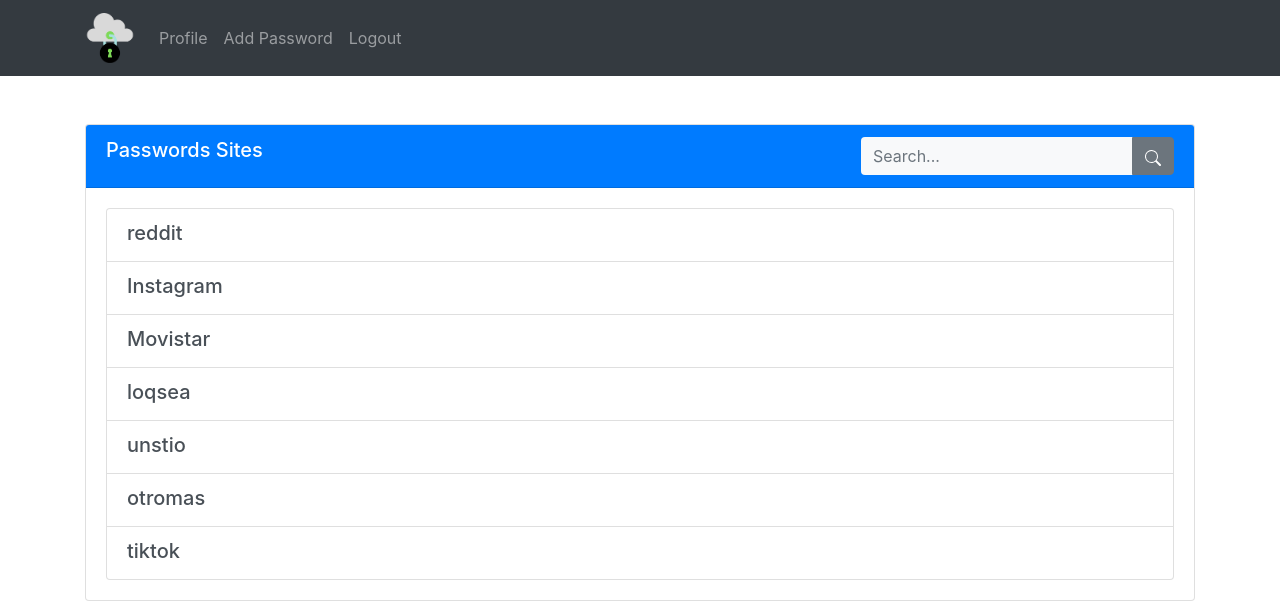
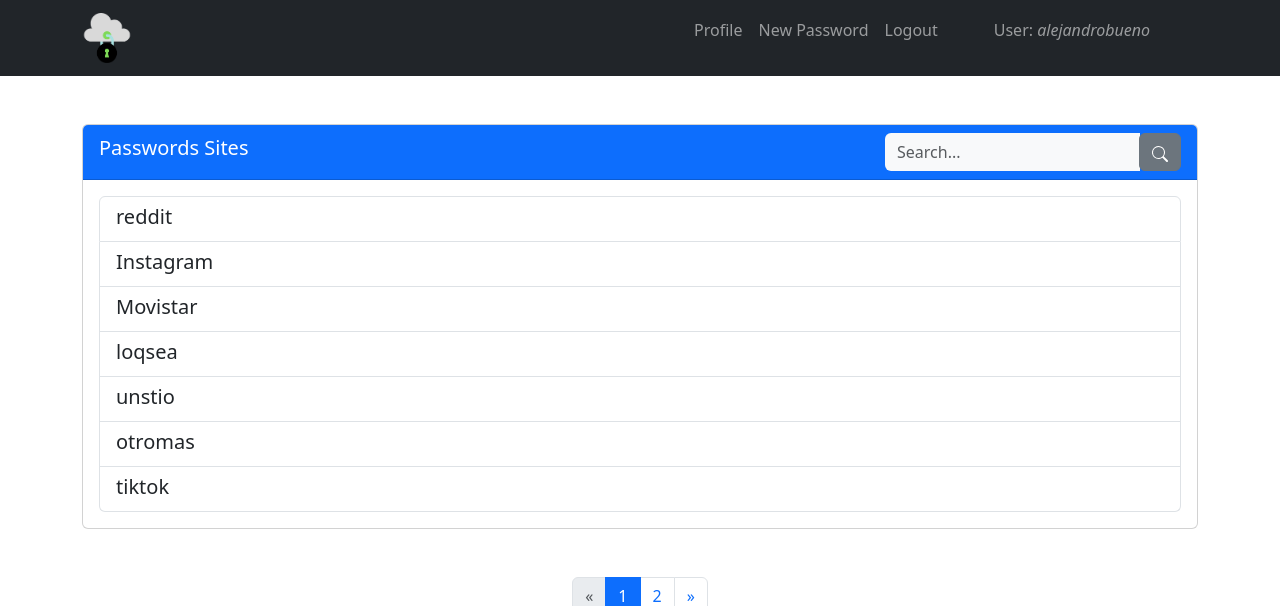
Before and after one commit to al3xHub/Password_Manager, a Django app: page / in a window 1280 px wide. Shown: the top 606 px of the page. Run offline with Django 3.2, Linux system fonts and the light colour scheme; a user stored in the database is signed in; data comes from the database, SQL or seed files in the repository; both versions use the stored data as it was after the commit; some libraries are stand-ins or nearby versions.

Commit message:
navbar con el usuario logeado

```diff
--- a/PasswordManagerWeb/core/templates/core/base.html
+++ b/PasswordManagerWeb/core/templates/core/base.html
@@ -8,7 +8,7 @@
   <!-- Favicon -->
   <link rel="icon" href="{% static 'core/images/Password_Manager.png'%}" type="image/x-icon">
   <!-- Bootstrap CSS -->
-  <link href="https://stackpath.bootstrapcdn.com/bootstrap/4.5.2/css/bootstrap.min.css" rel="stylesheet">
+  <link href="https://cdn.jsdelivr.net/npm/bootstrap@5.3.3/dist/css/bootstrap.min.css" rel="stylesheet" integrity="sha384-QWTKZyjpPEjISv5WaRU9OFeRpok6YctnYmDr5pNlyT2bRjXh0JMhjY6hW+ALEwIH" crossorigin="anonymous">
   <style>
     /* Estilos adicionales */
     .navbar-brand img {
@@ -30,12 +30,12 @@
       </button>
       <!-- Navbar elements -->
       <div class="collapse navbar-collapse" id="navbarNav">
-        <ul class="navbar-nav mr-auto">
+        <ul class="navbar-nav ms-auto">
           <li class="nav-item">
             <a class="nav-link" href="{% url 'profile' %}">Profile</a>
           </li>
           <li class="nav-item">
-            <a class="nav-link" href="{% url 'add' %}">Add Password</a>
+            <a class="nav-link" href="{% url 'add' %}">New Password</a>
           </li>
           {% if not request.user.is_authenticated %}
           <li class="nav-item">
@@ -44,6 +44,9 @@
           {% else %}
           <li class="nav-item">
             <a class="nav-link" href="{% url 'logout' %}">Logout</a>
+          </li>
+          <li class="nav-item mx-5">
+            <p class="navbar-text">User: <i>{{ request.user.username }}</i></p>
           </li>
           {% endif %}
         </ul>
@@ -58,6 +61,6 @@
   <!-- Bootstrap JS (opcional, para funcionalidades como el botón colapsable) -->
   <script src="https://code.jquery.com/jquery-3.5.1.slim.min.js"></script>
   <script src="https://cdn.jsdelivr.net/npm/@popperjs/core@2.5.3/dist/umd/popper.min.js"></script>
-  <script src="https://stackpath.bootstrapcdn.com/bootstrap/4.5.2/js/bootstrap.min.js"></script>
+<script src="https://cdn.jsdelivr.net/npm/bootstrap@5.3.3/dist/js/bootstrap.bundle.min.js" integrity="sha384-YvpcrYf0tY3lHB60NNkmXc5s9fDVZLESaAA55NDzOxhy9GkcIdslK1eN7N6jIeHz" crossorigin="anonymous"></script>
 </body>
 </html>
```
Also changed, not shown: PasswordManagerWeb/core/static/core/images/password_manager_cover.png (added), PasswordManagerWeb/db.sqlite3, 4 other files.
